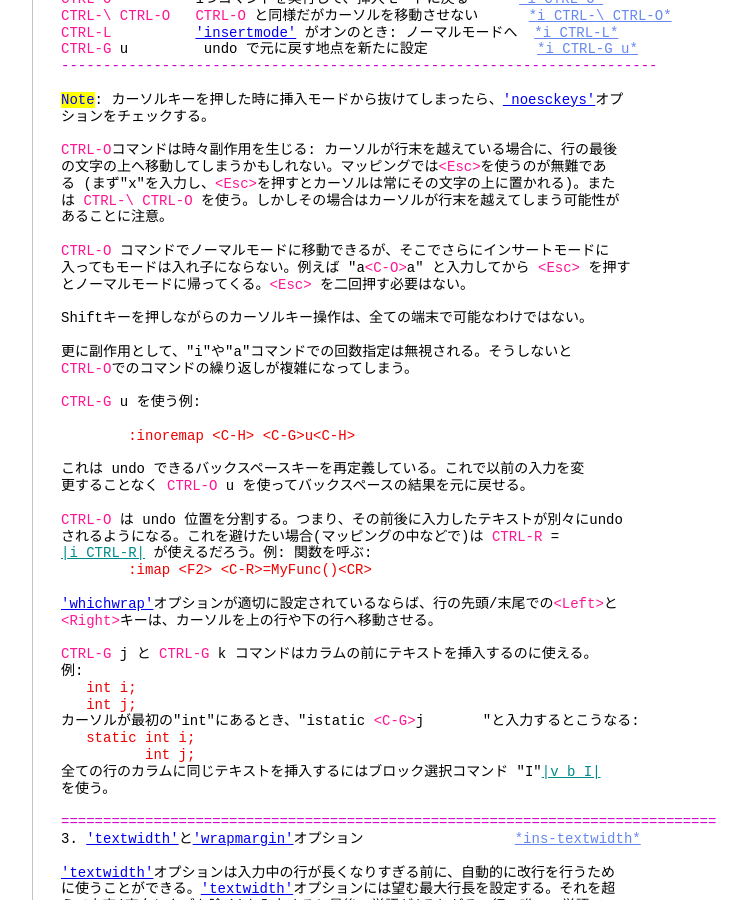
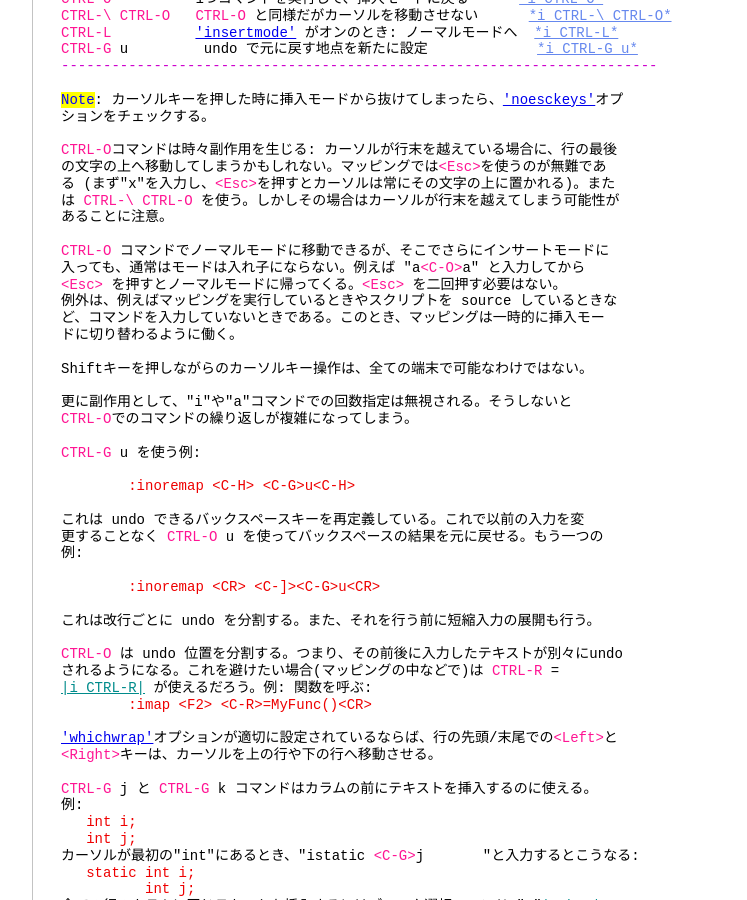
Before and after one commit to vim-jp/vimdoc-ja, a Jekyll site: the page built from insert.html, in a window 1280 px wide and 900 px high, scrolled down 6158 px. Shown: the whole window, without its empty margins (336-1083 px from the left). Built offline with Jekyll 4.4.1, drawn with Linux system fonts in a browser that asks for light colours; nearby versions of some CDN libraries; Markdown is read by kramdown in place of the engine named in the settings; comment, search, counter and statistics services are not loaded; some of the changed text lies outside the part shown.

Commit message:
update html

```diff
--- a/insert.html
+++ b/insert.html
@@ -2,7 +2,7 @@
 layout: vimdoc
 helpname: 'insert'
 ---
-<a class="Constant" href="insert.html" name="insert.txt">*insert.txt*</a>&nbsp;&nbsp;&nbsp;&nbsp;For&nbsp;<span class="Identifier">Vim バージョン 7.3.</span>&nbsp;&nbsp;Last change: 2012 Jan 26<br>
+<a class="Constant" href="insert.html" name="insert.txt">*insert.txt*</a>&nbsp;&nbsp;&nbsp;&nbsp;For&nbsp;<span class="Identifier">Vim バージョン 7.3.</span>&nbsp;&nbsp;Last change: 2012 May 18<br>
 <br>
 <br>
 &nbsp;&nbsp;&nbsp;&nbsp;&nbsp;&nbsp;&nbsp;&nbsp;&nbsp;&nbsp;&nbsp;&nbsp;&nbsp;&nbsp;&nbsp;&nbsp;VIMリファレンスマニュアル&nbsp;&nbsp;&nbsp;&nbsp;by Bram Moolenaar<br>
@@ -372,8 +372,11 @@
 あることに注意。<br>
 <br>
 <span class="Special">CTRL-O</span>&nbsp;コマンドでノーマルモードに移動できるが、そこでさらにインサートモードに<br>
-入ってもモードは入れ子にならない。例えば &quot;a<span class="Special">&lt;C-O&gt;</span>a&quot; と入力してから&nbsp;<span class="Special">&lt;Esc&gt;</span>&nbsp;を押す<br>
-とノーマルモードに帰ってくる。<span class="Special">&lt;Esc&gt;</span>&nbsp;を二回押す必要はない。<br>
+入っても、通常はモードは入れ子にならない。例えば &quot;a<span class="Special">&lt;C-O&gt;</span>a&quot; と入力してから<br>
+<span class="Special">&lt;Esc&gt;</span>&nbsp;を押すとノーマルモードに帰ってくる。<span class="Special">&lt;Esc&gt;</span>&nbsp;を二回押す必要はない。<br>
+例外は、例えばマッピングを実行しているときやスクリプトを source しているときな<br>
+ど、コマンドを入力していないときである。このとき、マッピングは一時的に挿入モー<br>
+ドに切り替わるように働く。<br>
 <br>
 Shiftキーを押しながらのカーソルキー操作は、全ての端末で可能なわけではない。<br>
 <br>
@@ -385,7 +388,12 @@
 <div class="helpExample">&nbsp;&nbsp;&nbsp;&nbsp;&nbsp;&nbsp;&nbsp;&nbsp;:inoremap &lt;C-H&gt; &lt;C-G&gt;u&lt;C-H&gt;</div>
 <br>
 これは undo できるバックスペースキーを再定義している。これで以前の入力を変<br>
-更することなく&nbsp;<span class="Special">CTRL-O</span>&nbsp;u を使ってバックスペースの結果を元に戻せる。<br>
+更することなく&nbsp;<span class="Special">CTRL-O</span>&nbsp;u を使ってバックスペースの結果を元に戻せる。もう一つの<br>
+例:<br>
+<br>
+<div class="helpExample">&nbsp;&nbsp;&nbsp;&nbsp;&nbsp;&nbsp;&nbsp;&nbsp;:inoremap &lt;CR&gt; &lt;C-]&gt;&lt;C-G&gt;u&lt;CR&gt;</div>
+<br>
+これは改行ごとに undo を分割する。また、それを行う前に短縮入力の展開も行う。<br>
 <br>
 <span class="Special">CTRL-O</span>&nbsp;は undo 位置を分割する。つまり、その前後に入力したテキストが別々にundo&nbsp;<br>
 されるようになる。これを避けたい場合(マッピングの中などで)は&nbsp;<span class="Special">CTRL-R</span>&nbsp;=<br>
@@ -951,9 +959,12 @@
 これらの関数は補完するテキストの始点の桁番号を返す責任を負う。桁番号は 0 以上<br>
 &quot;col('.')&quot; 未満でなければならない。この桁番号はカーソルの直前の文字列を含み、<br>
 補完候補の一部となる文字列を含む。この桁とカーソル位置の間のテキストが補完さ<br>
-れ、候補で置き換わることになる。補完を行えないときは -1 を返すと、補完はキャン<br>
-セルされ、エラーメッセージが表示される。メッセージなしでキャンセルしたい場合は<br>
--2 を返す。<br>
+れ、候補で置き換わることになる。<br>
+<br>
+特別な戻り値:<br>
+&nbsp;&nbsp; -1 補完を行えない場合。補完はキャンセルされ、エラーメッセージが表示される。<br>
+&nbsp;&nbsp; -2 メッセージなしでキャンセルし、補完モードに留まりたい場合。<br>
+&nbsp;&nbsp; -3 メッセージなしでキャンセルし、補完モードから抜けたい場合。<br>
 <br>
 2番目の形での呼び出しでは、次の引数が与えられる:<br>
 &nbsp;&nbsp; a:findstart&nbsp;&nbsp;0<br>
```
